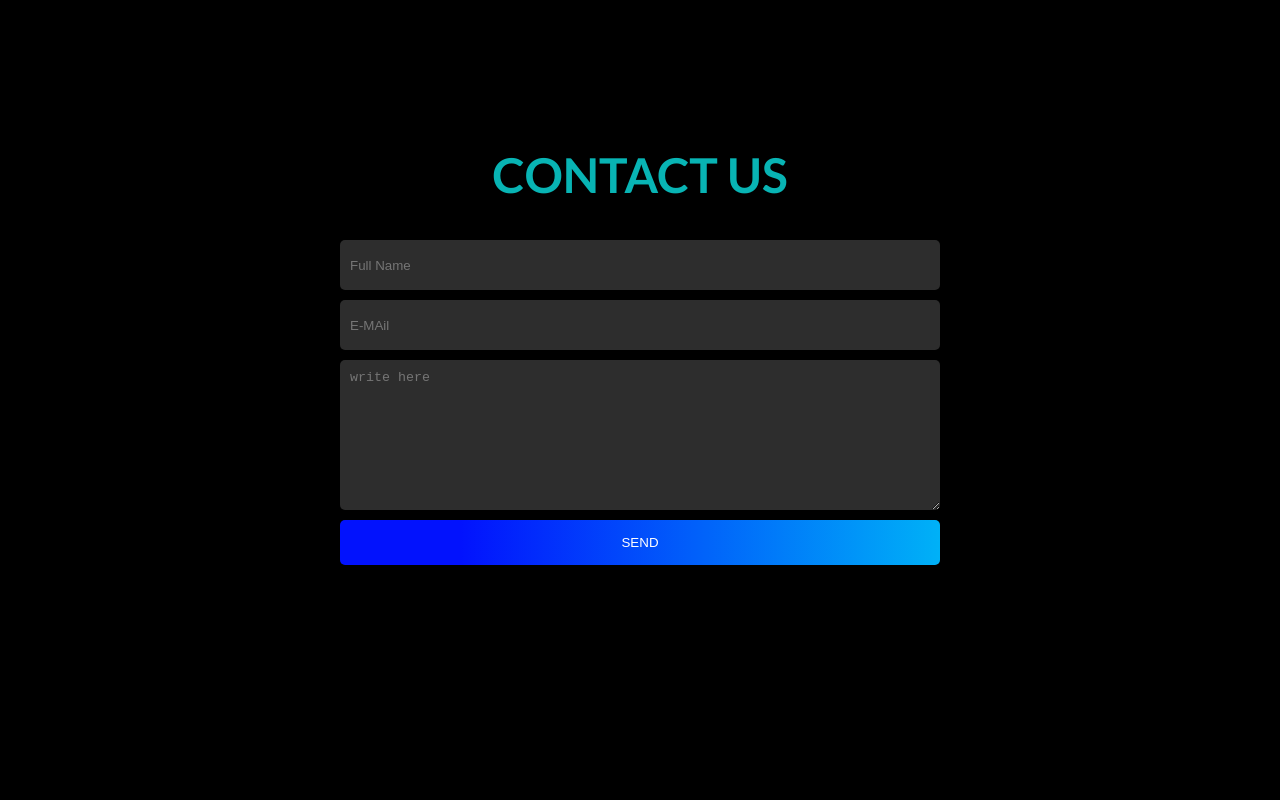
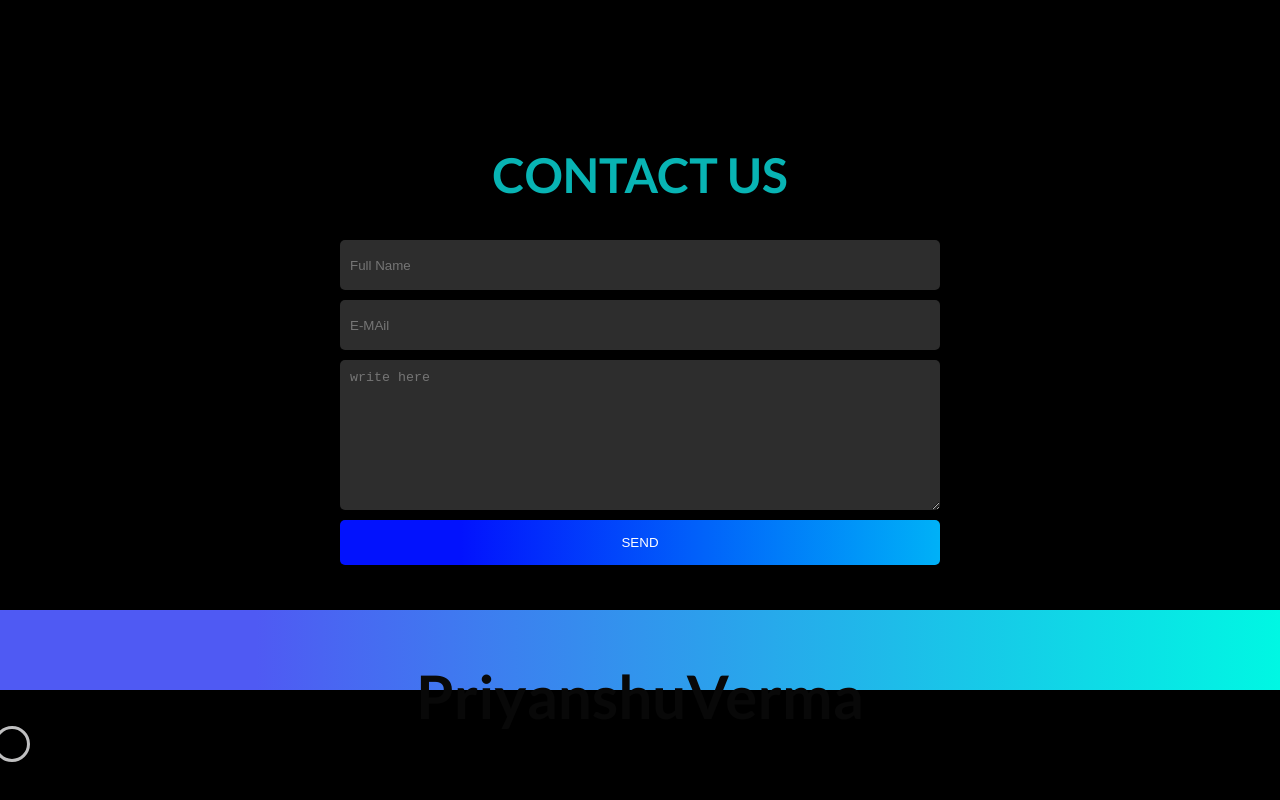
Before and after one commit to priyanshuuverma/VARZISH, a React (Create React App) app: page / in a window 1280 px wide. Shown: the part 3342-4142 px from the top of the page. Before the commit the page ends 3952 px from the top, so only its background shows below. Built offline with nearby package versions, Linux system fonts and the light colour scheme.

Commit message:
Update Contact.jsx

```diff
--- a/src/Components/Contact.jsx
+++ b/src/Components/Contact.jsx
@@ -1,4 +1,5 @@
 import React from "react";
+import Checkbox from "./Checkbox/Checkbox";
 
 
 function Contact ()
@@ -13,7 +14,12 @@ function Contact ()
                 <input type="submit" value="send" />
 
             </form>
+                <div className="max">
+                <h2 align="center">  PriyanshuVerma <br/><Checkbox align="center"/></h2>
+                    <h3>Tap Here And Verify Him  </h3>
 
+
+                </div>
         </div>
     )
 }
```
